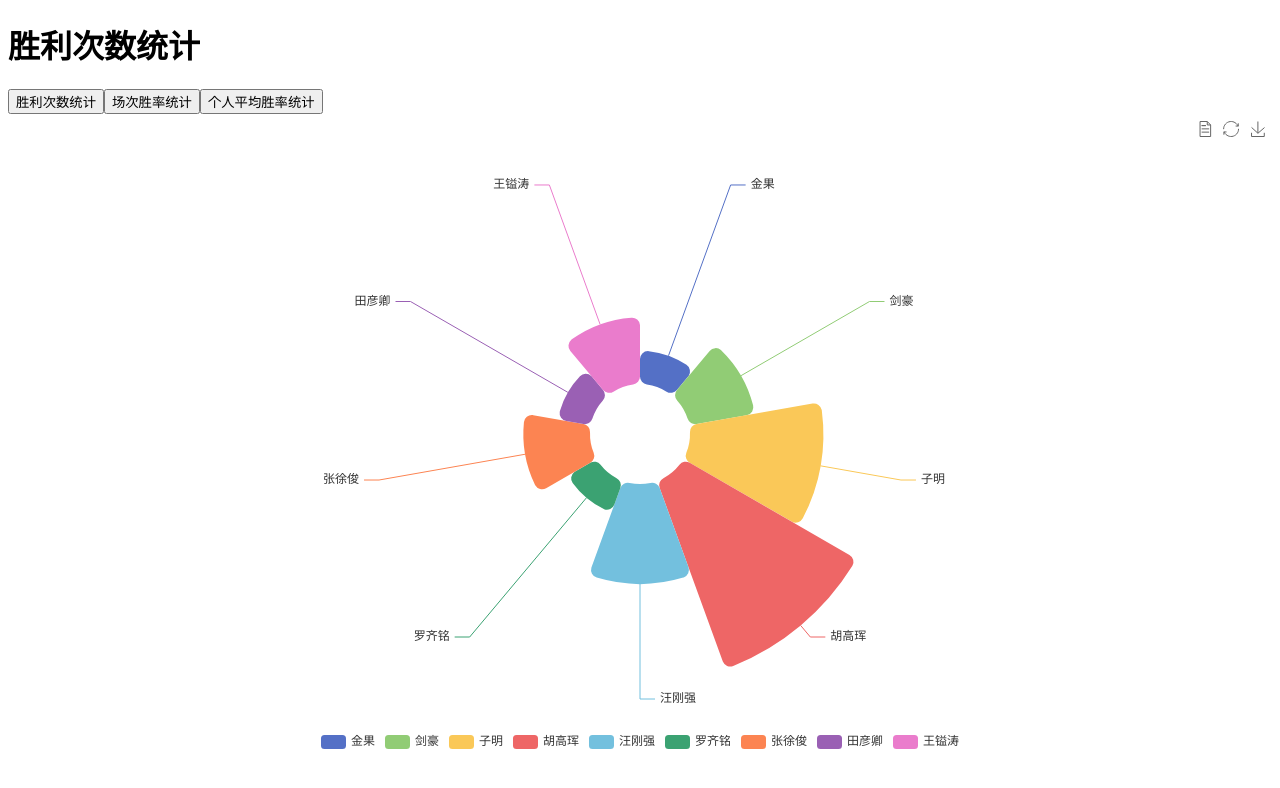
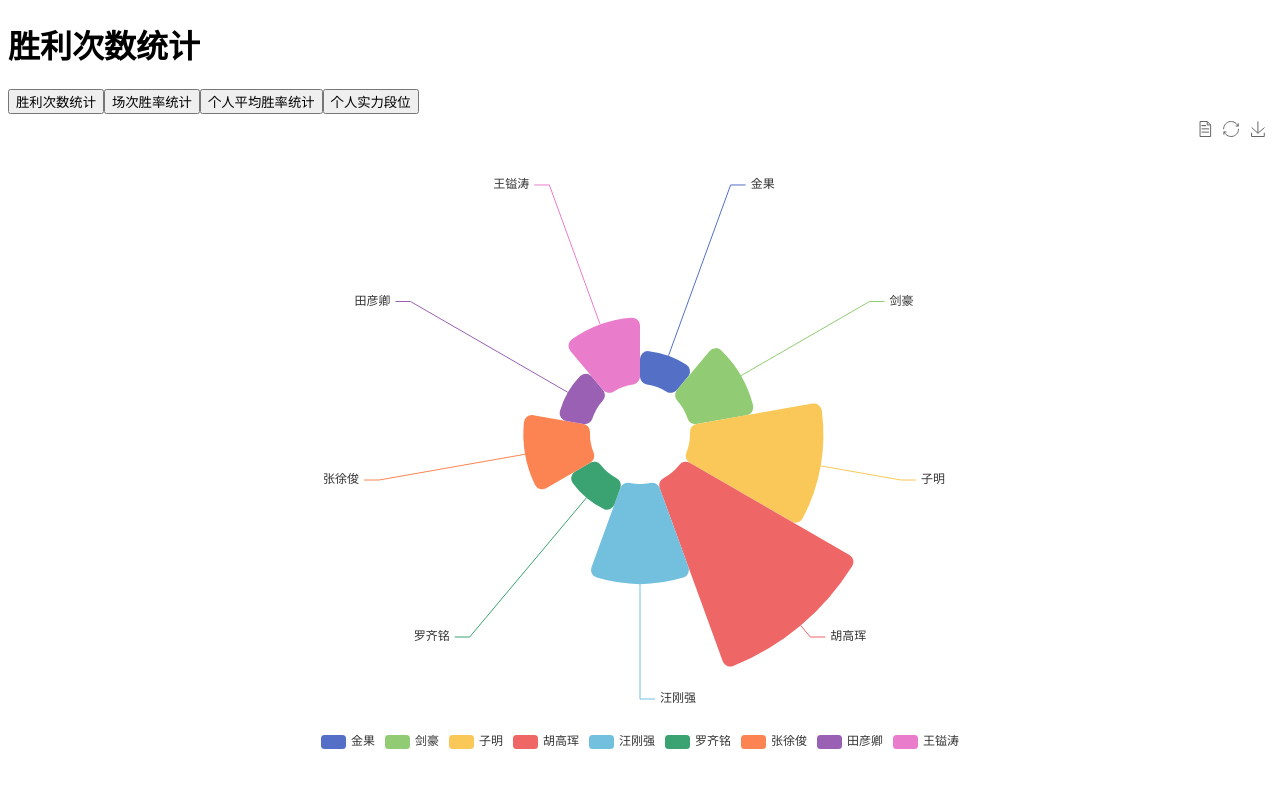
Before and after one commit to simonwong/student-on-duty, a Next.js app: page / in a window 1280 px wide. Shown: the top 788 px of the page. Built offline with nearby package versions, Linux system fonts and the light colour scheme.

Commit message:
feat: 增加个人实力段位展示

```diff
--- a/src/pages/index.jsx
+++ b/src/pages/index.jsx
@@ -18,17 +18,26 @@ function HomePage() {
   const personMap = useMemo(() => {
     const obj = {}
     person.forEach(({ id, name }) => {
-      obj[id] = { name, times: 0, joinTimes: 0, rate: 0, rateArr: [] }
+      obj[id] = {
+        name,
+        times: 0,
+        joinTimes: 0,
+        rate: 0,
+        rateArr: [],
+        rankArr: [],
+      }
     })
     data.forEach(item => {
       item.onDuty.forEach(id => {
         obj[id].times += 1
         obj[id].rateArr.push(item.onDuty.length / item.gammer.length)
+        obj[id].rankArr.push(item.gammer.length) // 这里暂时把参与人数当成权重值
       })
       item.gammer.forEach(id => {
         obj[id].joinTimes += 1
         if (!item.onDuty.includes(id)) {
           obj[id].rateArr.push(0)
+          obj[id].rankArr.push(0)
         }
       })
     })
@@ -56,6 +65,11 @@ function HomePage() {
       name: personMap[id].name,
     }))
 
+    const personRankData = Object.keys(personMap).map(id => ({
+      value: personMap[id].rankArr.reduce((pre, next) => pre + next, 0),
+      name: personMap[id].name,
+    }))
+
     return {
       times: {
         title: '胜利次数统计',
@@ -68,6 +82,10 @@ function HomePage() {
       personWin: {
         title: '个人平均胜率统计',
         data: personWinData,
+      },
+      personRank: {
+        title: '个人实力段位',
+        data: personRankData,
       },
     }
   }, [personMap])
```
